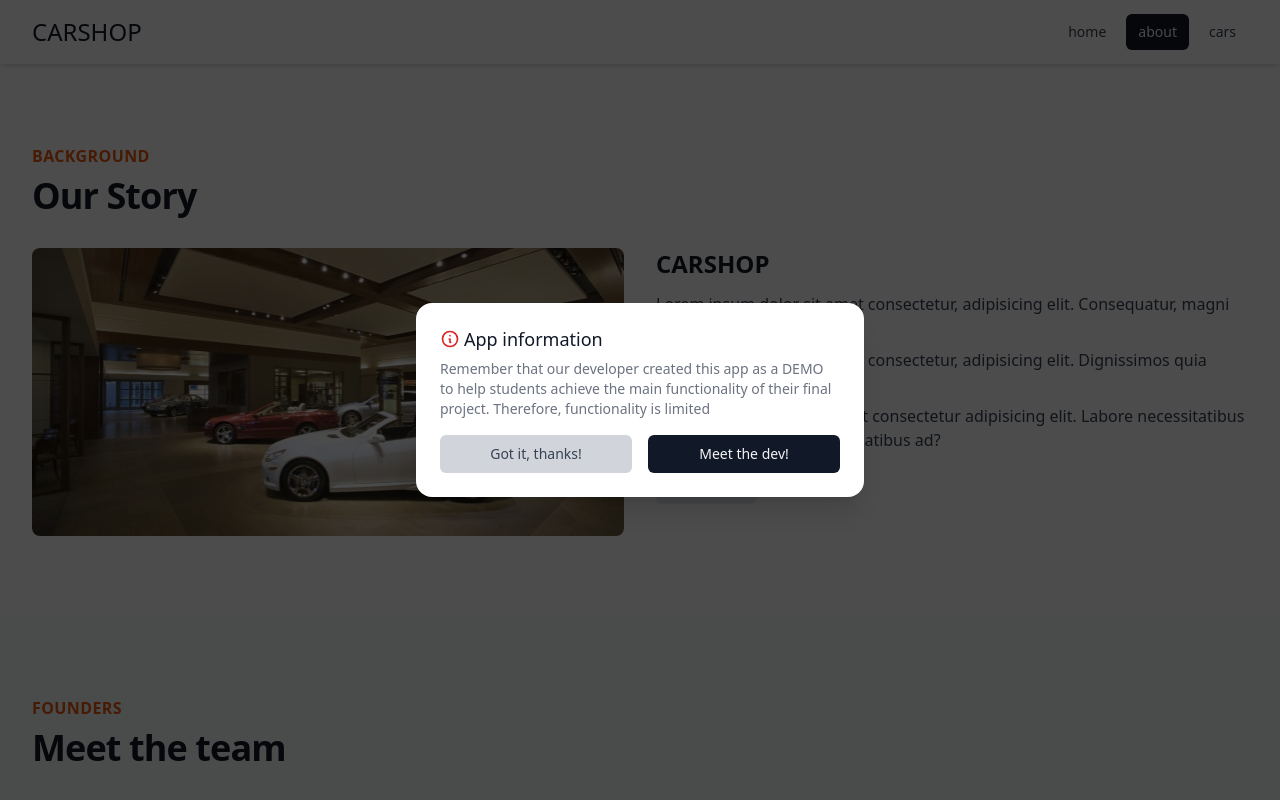
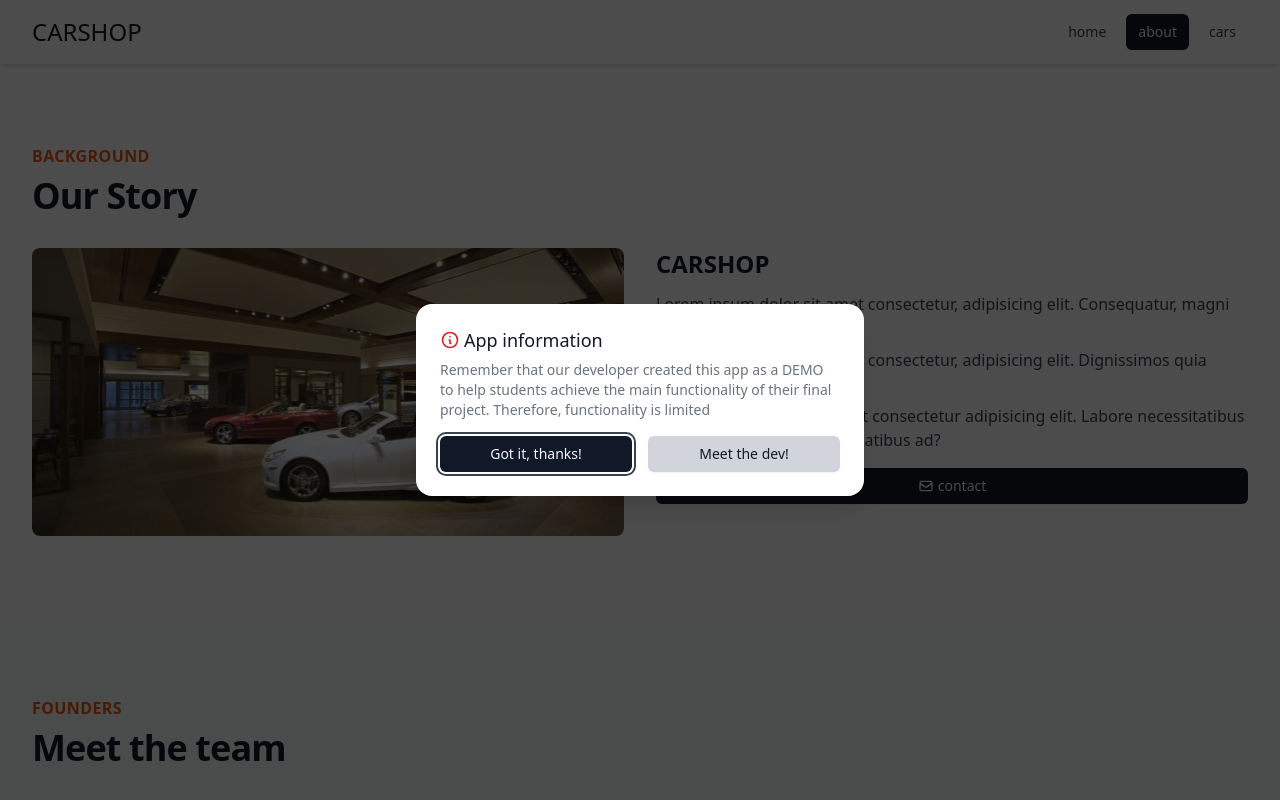
Before and after one commit to MartinIsProgramming/ha-front-final-project, a Next.js app: page /about in a window 1280 px wide. Both pictures are taken after a click on the button "contact". Shown: the top 800 px of the page. Built offline with nearby package versions, Linux system fonts and the light colour scheme.

Commit message:
add StandardBtn to modal and fix filter hight

```diff
--- a/components/ContactModal.js
+++ b/components/ContactModal.js
@@ -1,6 +1,7 @@
 import { Dialog, Transition } from '@headlessui/react';
 import { InformationCircleIcon } from '@heroicons/react/outline';
 import { Fragment } from 'react';
+import StandardBtn from './shared/StandardBtn';
 
 const ContactModal = ({ isOpen, closeModal }) => {
   return (
@@ -56,22 +57,14 @@ const ContactModal = ({ isOpen, closeModal }) => {
                 </Dialog.Description>
 
                 <div className="mt-4 space-y-3 sm:flex sm:space-y-0 sm:space-x-4">
-                  <button
-                    type="button"
-                    className="block w-full px-4 py-2 text-sm font-medium border border-transparent rounded-md bg-secondary-brand-dark text-primary-brand-light hover:bg-secondary-brand-light focus:outline-none focus-visible:ring-2 focus-visible:ring-offset-2 focus-visible:ring-primary-brand-dark"
-                    onClick={closeModal}
-                  >
-                    Got it, thanks!
-                  </button>
-
-                  <a
+                  <StandardBtn text="Got it, thanks!" onClick={closeModal} />
+                  <StandardBtn
+                    text="Meet the dev!"
                     href="https://github.com/MartinIsProgramming"
-                    target="_blank"
-                    rel="noreferrer"
-                    className="block w-full px-4 py-2 text-sm font-medium text-center text-gray-100 border border-transparent rounded-md bg-primary-brand-dark hover:bg-primary-brand-light focus:outline-none focus-visible:ring-2 focus-visible:ring-offset-2 focus-visible:ring-primary-brand-dark"
-                  >
-                    Meet the dev!
-                  </a>
+                    isSecondary
+                    isExternalLink
+                    customClasses="text-center"
+                  />
                 </div>
               </div>
             </Transition.Child>
--- a/components/Filter.js
+++ b/components/Filter.js
@@ -27,7 +27,7 @@ const Filter = ({
           onChange={handleModelChange}
         />
       </div>
-      <div className="space-y-3">
+      <div className="mt-6 space-y-3">
         <StandardBtn text="find my car" onClick={handleFilter} />
         <StandardBtn
           text="change to pesos"
--- a/components/about/OurStory.js
+++ b/components/about/OurStory.js
@@ -3,6 +3,7 @@ import Image from 'next/image';
 import { MailIcon } from '@heroicons/react/outline';
 import SectionTitle from '../shared/SectionTitle';
 import ContactModal from '../ContactModal';
+import StandardBtn from '../shared/StandardBtn';
 
 const OurStory = () => {
   const [isOpen, setIsOpen] = useState(false);
@@ -42,14 +43,12 @@ const OurStory = () => {
                 necessitatibus vero tempora, minus voluptatibus ad?
               </p>
             </div>
-
-            <button
-              className="flex items-center justify-center px-4 py-2 text-sm rounded-md bg-secondary-brand-light hover:bg-secondary-brand-dark text-primary-brand-dark"
+            <StandardBtn
+              text="contact"
               onClick={openModal}
-            >
-              <MailIcon className="w-4 h-4 mr-1" aria-hidden="true" />
-              contact
-            </button>
+              customClasses="w-24 flex items-center justify-center font-normal"
+              icon={<MailIcon className="w-4 h-4 mr-1" aria-hidden="true" />}
+            />
           </div>
         </div>
       </section>
--- a/components/shared/StandardBtn.js
+++ b/components/shared/StandardBtn.js
@@ -1,16 +1,34 @@
-const StandardBtn = ({ text, isSecondary, onClick, customClasses }) => {
-  const baseStyles = `block w-full py-3 text-sm font-medium rounded-md shadow-sm focus:outline-none focus:ring-2 focus:ring-offset-2 ${customClasses}`;
+const StandardBtn = ({
+  text,
+  isSecondary,
+  onClick,
+  customClasses,
+  icon,
+  isExternalLink,
+  href,
+}) => {
+  const baseStyles = `block w-full py-2 text-sm font-medium rounded-md shadow-sm focus:outline-none focus:ring-2 focus:ring-offset-2 ${customClasses}`;
 
   const classNames = isSecondary
     ? 'text-primary-brand-dark bg-secondary-brand-dark hover:bg-secondary-brand-light focus:ring-primary-brand-light'
     : 'text-gray-100  bg-primary-brand-dark hover:bg-primary-brand-light focus:ring-primary-brand-light';
 
-  return (
+  return isExternalLink ? (
+    <a
+      href={href}
+      className={`${baseStyles} ${classNames}`}
+      target="_blank"
+      rel="noreferrer"
+    >
+      {text}
+    </a>
+  ) : (
     <button
       type="button"
       className={`${baseStyles} ${classNames}`}
       onClick={onClick}
     >
+      {icon && icon}
       {text}
     </button>
   );
```
